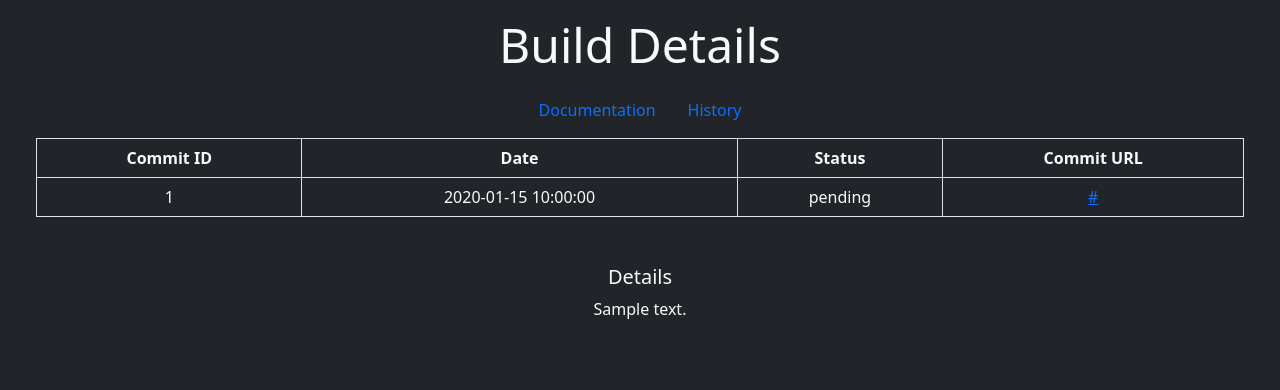
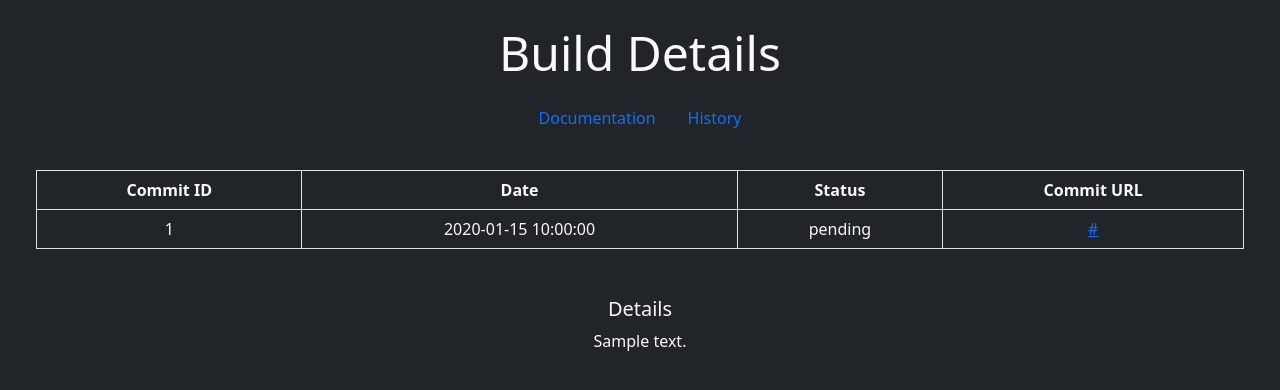
Before and after one commit to linus1996/DD2480-CI, a Flask app: page /builds/1 in a window 1280 px wide. Shown: the top 390 px of the page. Run offline with Flask 2, Linux system fonts and the light colour scheme; a database or web service that is not in the repository returns one stand-in record (values such as "Sample title"); parts of the project's set-up code (start-up, migrations or seed data) failed here and were passed over.

Commit message:
Update build.html
Feature: frontend update

```diff
--- a/src/templates/build.html
+++ b/src/templates/build.html
@@ -8,9 +8,9 @@
 </head>
 <body class="bg-dark text-light">
 
-    <div class="container-fluid">
-        <div class="row jumbotron text-center mt-3">
-            <h2 class="display-5">Build Details</h2>
+    <div class="container-fluid mx-auto">
+        <div class="row jumbotron text-center">
+            <h2 class="display-5 mt-4">Build Details</h2>
         </div>
         <nav class="navbar justify-content-center">
             <ul class="nav">
@@ -23,7 +23,7 @@
             </ul>
         </nav>
 
-        <div class="mx-4 mb-4">
+        <div class="mx-4 mb-4 mt-4">
             <table class="table table-bordered text-light text-center">
                 <thead>
                     <tr>
@@ -31,7 +31,6 @@
                         <th scope="col">Date</th>
                         <th scope="col">Status</th>
                         <th scope="col">Commit URL</th>
-                        <!-- <th scope="col">Message</th> -->
                     </tr>
                 </thead>
                 <tbody>
```
